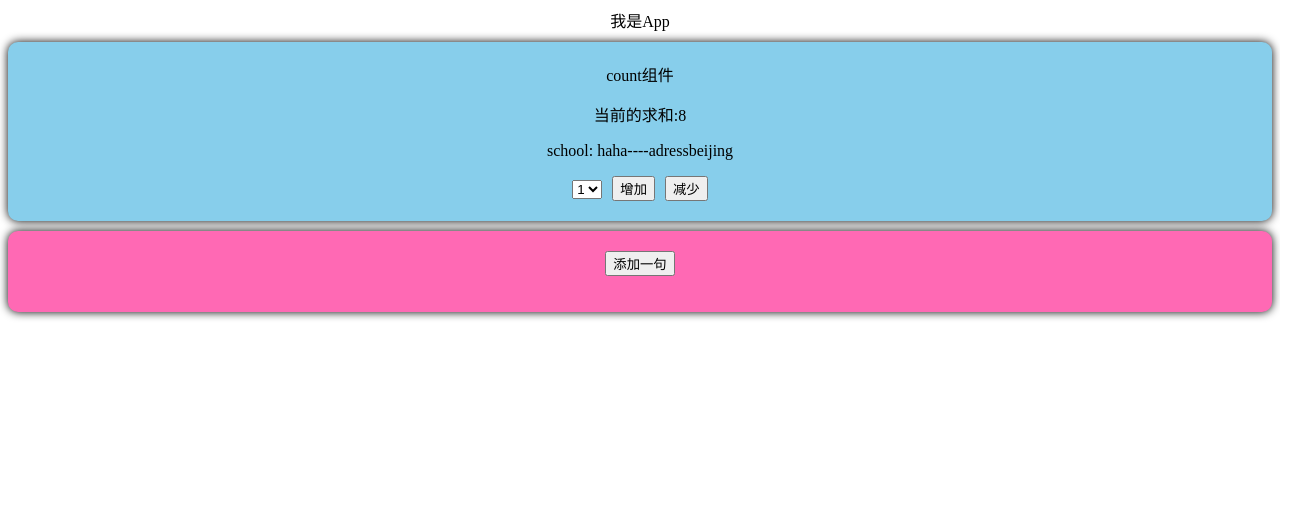
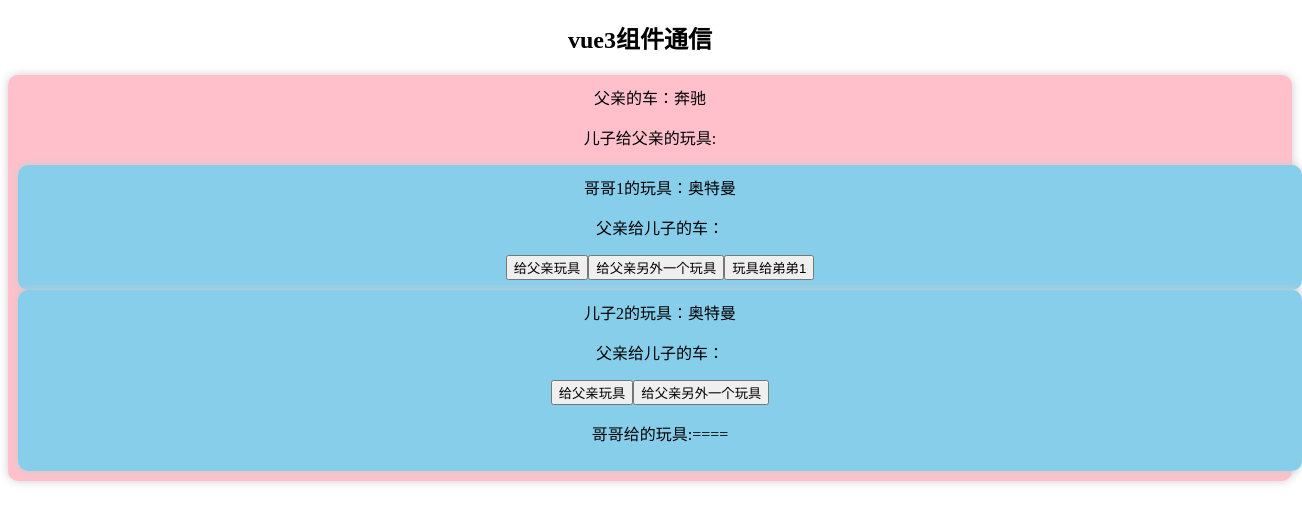
Before and after one commit to wxfwill/vue3-hello, a Vue app: page /home in a window 1280 px wide. Shown: the top 522 px of the page, 1302 px wide, since content can reach past the window. Built offline with nearby package versions, Linux system fonts and the light colour scheme.

Commit message:
🆕 feature 添加组件通信

```diff
--- a/package.json
+++ b/package.json
@@ -12,6 +12,7 @@
   },
   "dependencies": {
     "axios": "^1.7.4",
+    "mitt": "^3.0.1",
     "nanoid": "^5.0.7",
     "pinia": "^2.2.1",
     "vue": "^3.4.29",
--- /dev/null
+++ b/src/App-store.vue
@@ -0,0 +1,21 @@
+<template>
+<div>
+  我是App
+  <Count></Count>
+  <LoveTask></LoveTask>
+</div>
+
+</template>
+
+<script lang="ts" setup name="App">
+import Count from '@/components/Count.vue';
+import LoveTask from '@/components/LoveTask.vue';
+
+</script>
+
+
+<style scoped>
+div{
+  text-align: center;
+}
+</style>
--- a/src/App.vue
+++ b/src/App.vue
@@ -1,15 +1,13 @@
 <template>
 <div>
-  我是App
-  <Count></Count>
-  <LoveTask></LoveTask>
+  <h2>vue3组件通信</h2>
+  <Father></Father>
 </div>
 
 </template>
 
 <script lang="ts" setup name="App">
-import Count from '@/components/Count.vue';
-import LoveTask from '@/components/LoveTask.vue';
+import Father from './comm/Father.vue';
 
 </script>
 
--- /dev/null
+++ b/src/comm/Child.vue
@@ -0,0 +1,37 @@
+<template>
+    <div class="child">
+        哥哥1的玩具：{{ toy }}
+        <p>父亲给儿子的车：{{ car }}</p>
+        <!-- 子传父 第一种方式 函数形式 -->
+        <button type="button" @click="sendToy(toy)">给父亲玩具</button>
+        <!-- 第二种方式 自定义事件 -->
+        <button type="button" @click="emit('sendToy', '变形金刚', $event)">给父亲另外一个玩具</button>
+        <!-- 第三种方式 mitt -->
+        <button type="button" @click="sendtoy1">玩具给弟弟1</button>
+    </div>
+</template>
+
+<script lang="ts" setup name="Father">
+    import { ref, inject } from 'vue'
+    let toy = ref('奥特曼');
+    let emitter = inject<any>('emitter');
+    defineProps(['car', 'sendToy'])
+
+    // 子传父 自定义事件形式
+    let emit = defineEmits(['sendToy']);
+
+    const sendtoy1 = () => {
+        emitter.emit('sendToy1', '恐龙玩具')
+    }
+
+</script>
+
+<style scoped>
+.child {
+    width: 100%;
+    background-color: skyblue;
+    border-radius: 10px;
+    box-shadow: 0 0 10px #ccc;
+    padding: 10px
+}
+</style>
--- /dev/null
+++ b/src/comm/Child2.vue
@@ -0,0 +1,38 @@
+<template>
+    <div class="child">
+        儿子2的玩具：{{ toy }}
+        <p>父亲给儿子的车：{{ car }}</p>
+        <!-- 子传父 第一种方式 函数形式 -->
+        <button type="button" @click="sendToy(toy)">给父亲玩具</button>
+        <!-- 第二种方式 自定义事件 -->
+        <button type="button" @click="emit('sendToy', '变形金刚', $event)">给父亲另外一个玩具</button>
+        <p>哥哥给的玩具:===={{ toy1 }}</p>
+    </div>
+</template>
+
+<script lang="ts" setup name="Father">
+    import { ref, inject } from 'vue'
+    let toy = ref('奥特曼');
+    let toy1 = ref('');
+    let emitter = inject<any>('emitter');
+
+    defineProps(['car', 'sendToy'])
+
+    // 子传父 自定义事件形式
+    let emit = defineEmits(['sendToy']);
+
+    emitter.on('sendToy1', (val:string) => {
+        toy1.value = val;
+    })
+
+</script>
+
+<style scoped>
+.child {
+    width: 100%;
+    background-color: skyblue;
+    border-radius: 10px;
+    box-shadow: 0 0 10px #ccc;
+    padding: 10px
+}
+</style>
--- /dev/null
+++ b/src/comm/Father.vue
@@ -0,0 +1,42 @@
+<template>
+    <div class="father">
+        父亲的车：{{ car }}
+        <p>儿子给父亲的玩具: {{ toy }}</p>
+        <!-- 第一种方式 -->
+        <!-- <Child :car="car" :sendToy="getToy"></Child> -->
+
+        <!-- 第二种方式 子传父 自定义事件形式 -->
+        <Child @sendToy="saveToy"></Child>
+        <Child2></Child2>
+    </div>
+</template>
+
+<script lang="ts" setup name="Father">
+import Child from './Child.vue';
+import Child2 from './Child2.vue';
+import { ref } from 'vue';
+
+const car = ref('奔驰');
+let toy = ref();
+
+const getToy = (val: string) => {
+    console.log(val);
+    toy.value = val;
+}
+
+const saveToy = (msg: string, ev: Event) => {
+    console.log(msg, ev);
+    toy.value = msg;
+}
+
+</script>
+
+<style scoped>
+.father {
+    width: 100%;
+    background-color: pink;
+    border-radius: 10px;
+    box-shadow: 0 0 10px #ccc;
+    padding: 10px
+}
+</style>
--- a/src/main.ts
+++ b/src/main.ts
@@ -4,9 +4,13 @@ import { createApp } from 'vue'
 import App from './App.vue'
 import router from './router';
 import { createPinia } from 'pinia';
+// 引入mitt
+import emitter from '@/utils/emitter';
 
 // App根组件
 const app = createApp(App);
+// 绑定全局emitter实例
+app.provide('emitter', emitter);
 // 创建pinia
 const pinia = createPinia();
 // 挂载路由
--- /dev/null
+++ b/src/utils/emitter.ts
@@ -0,0 +1,6 @@
+import mitt from 'mitt';
+
+// 创建一个 mitt 实例
+const emitter = mitt();
+
+export default emitter;
```
Also changed, not shown: 1 other file (tests, documents, lock files or other folders).
